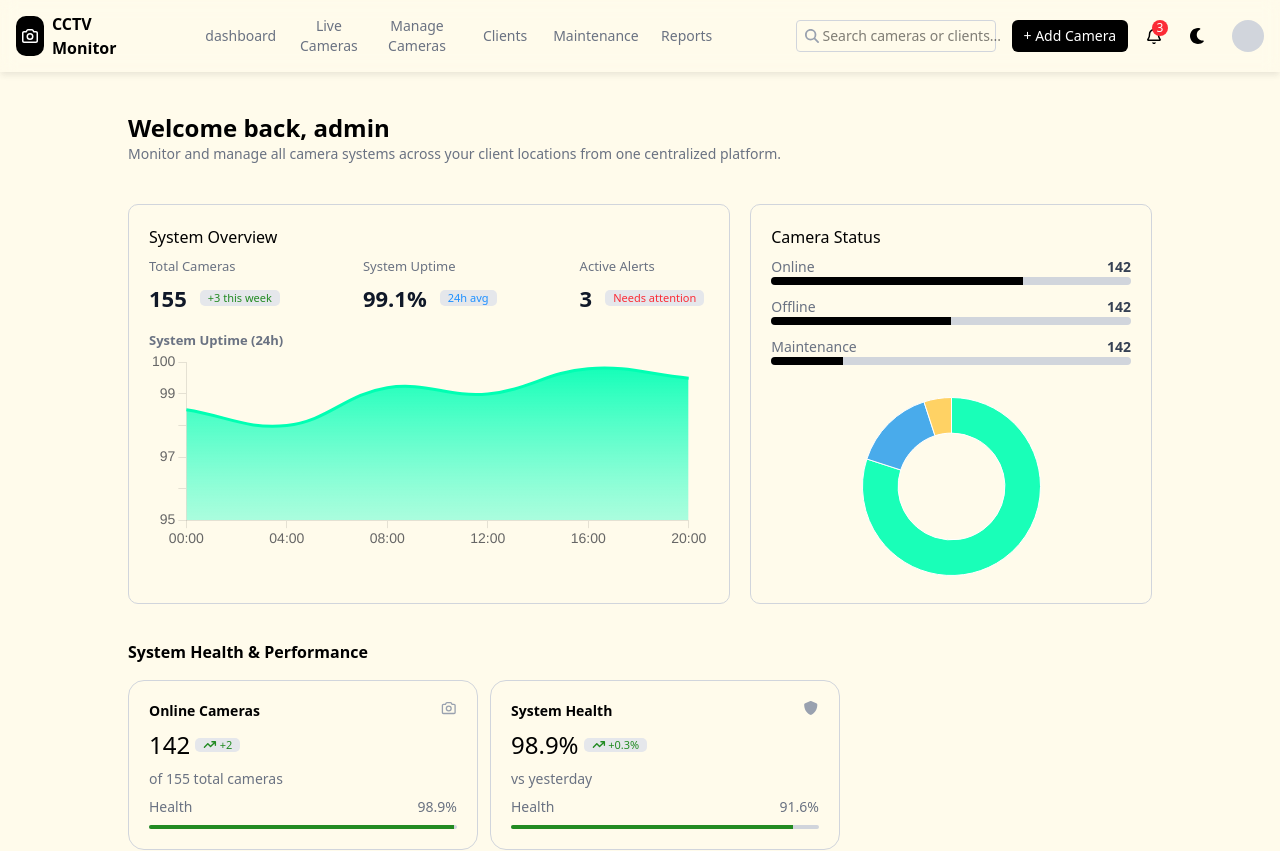
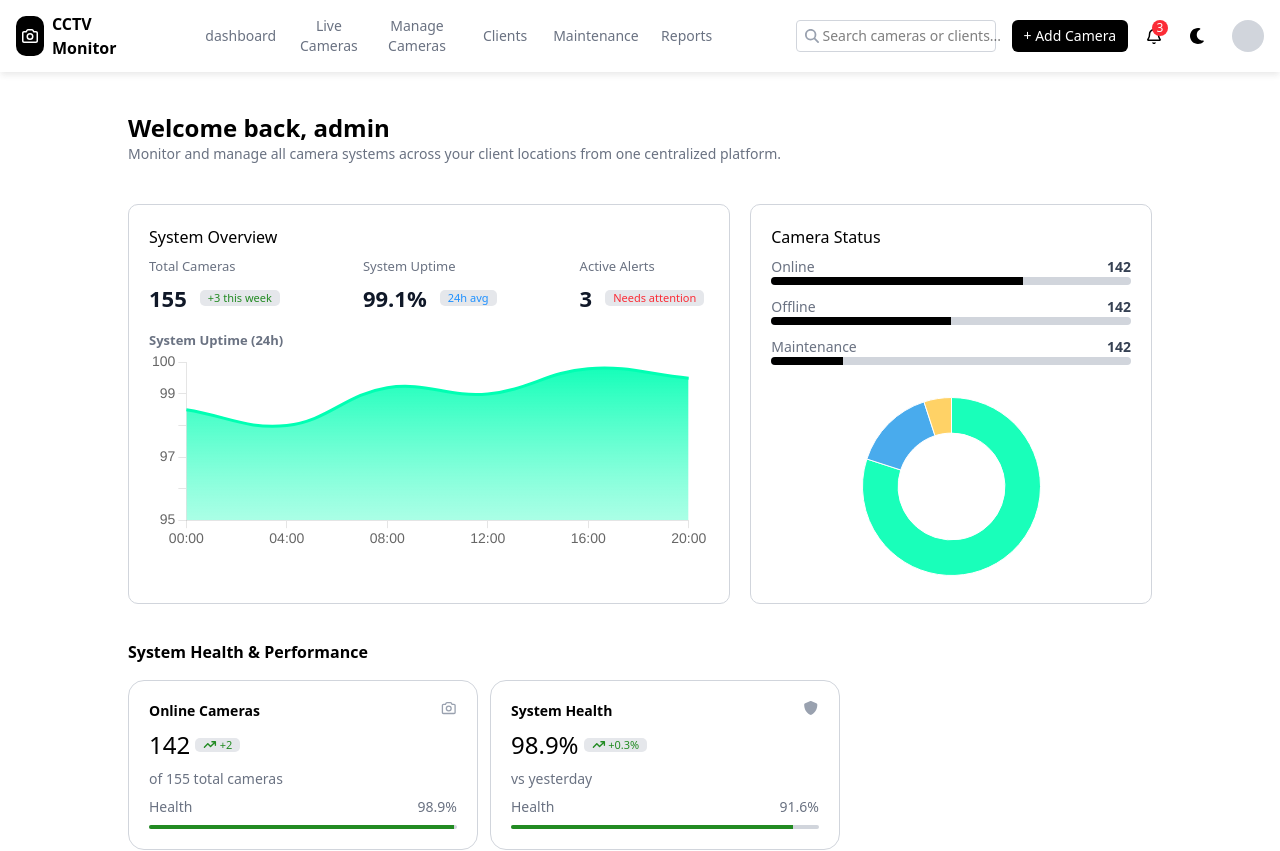
Before and after one commit to Bernard-Kuria/CCTV-monitor, a React (Vite) app in the folder frontend/: page / in a window 1280 px wide. Shown: the top 851 px of the page. Built offline with nearby package versions, Linux system fonts and the light colour scheme.

Commit message:
adjusted background color

```diff
--- a/frontend/src/pages/dashboard/Dashboard.tsx
+++ b/frontend/src/pages/dashboard/Dashboard.tsx
@@ -6,7 +6,7 @@ import StatusMonitor from "./components/StatusMonitor.tsx";
 
 export default function Dashboard() {
   return (
-    <div className="pt-18 bg-amber-50 dark:bg-neutral-900">
+    <div className="pt-18 dark:bg-neutral-900">
       <Nav />
       <div className="summary-area px-[10%] pt-10 grid gap-5">
         <OverviewSummary />
```
